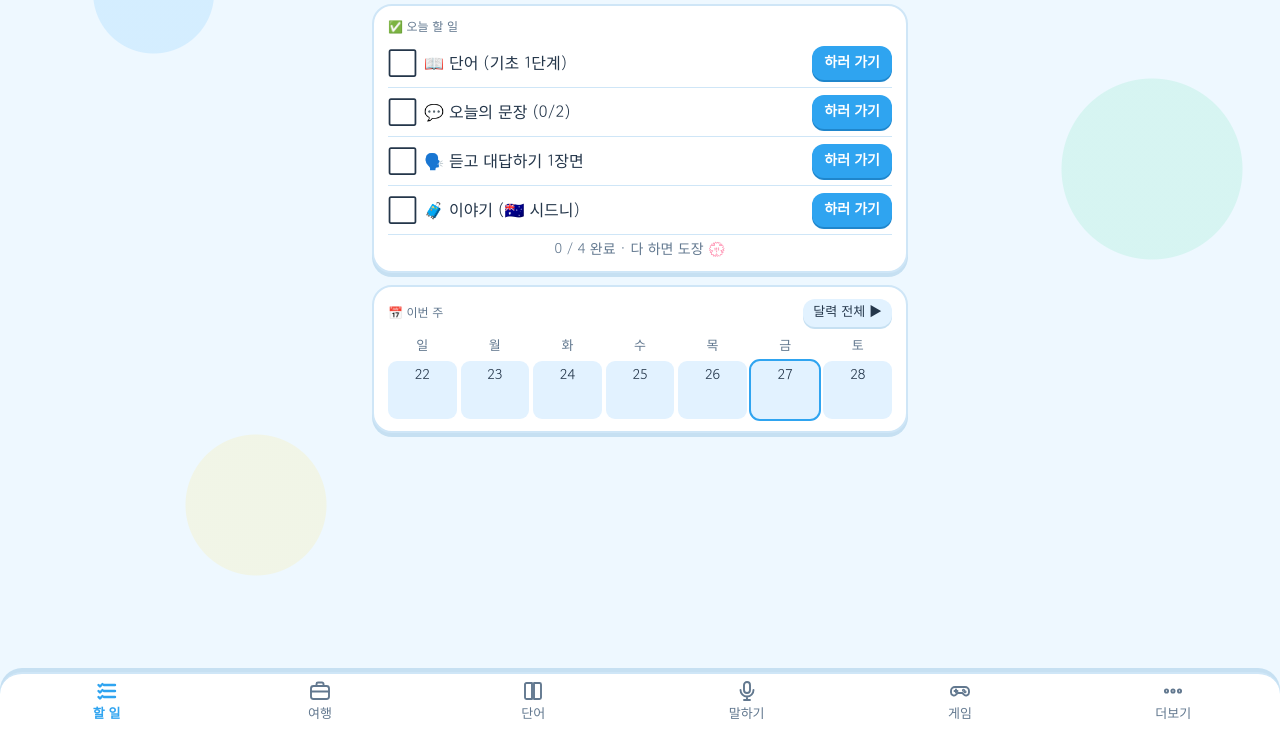
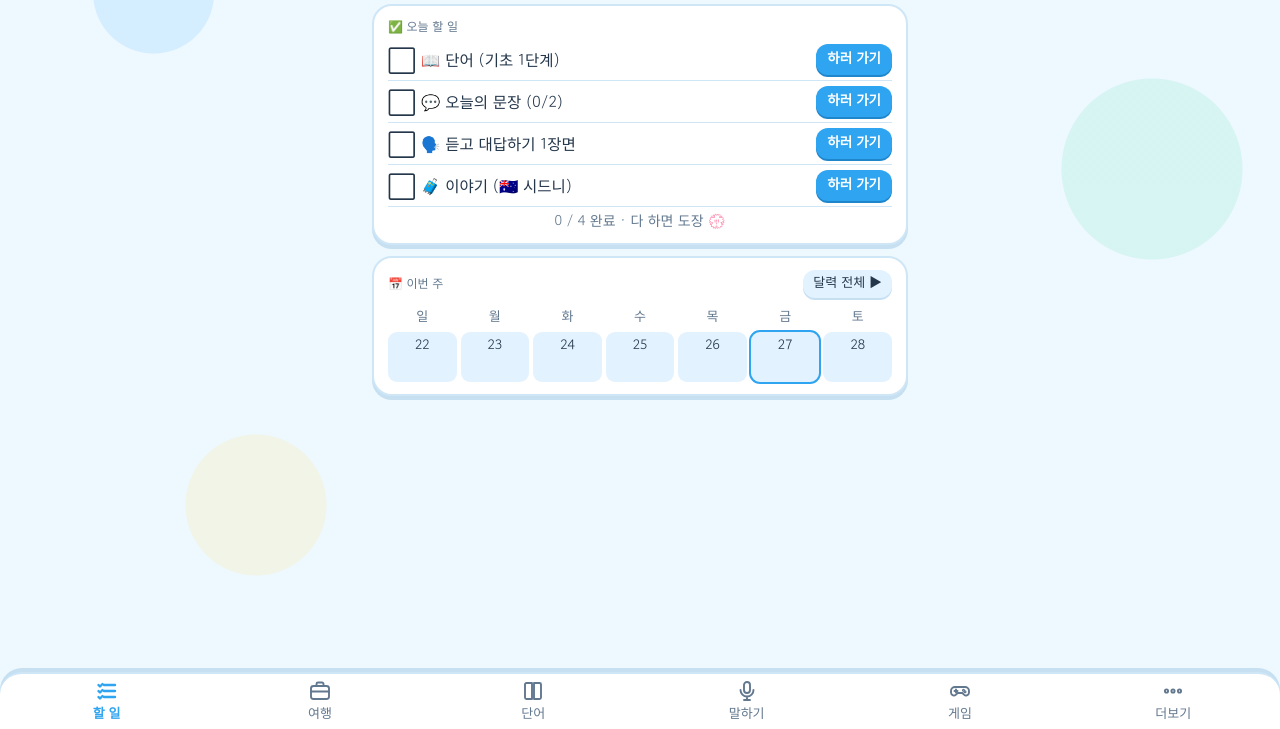
Before and after one commit to travel-eng/travel-eng.github.io, a plain HTML site: page index.html in a window 1280 px wide. Shown: the part 71-800 px from the top of the page. Drawn offline with Linux system fonts and the light colour scheme.

Commit message:
할 일 spacing slightly smaller (between v1.31 and v1.32)
Co-Authored-By: Claude Opus 5.5 <noreply@anthropic.com>
Claude-Session: https://claude.ai/code/session_014x4HKRfoBfcaCthFAg1p6M

```diff
--- a/app.js
+++ b/app.js
@@ -2,7 +2,7 @@
   "use strict";
 
   // ---------- 저장 ----------
-  var APP_VERSION = "1.32 (2026-11-27)";
+  var APP_VERSION = "1.33 (2026-11-27)";
   var KEY = "travelEnglish.v1";
   function load() {
     try { return JSON.parse(localStorage.getItem(KEY)) || {}; } catch (e) { return {}; }
--- a/index.html
+++ b/index.html
@@ -370,15 +370,15 @@ nav button.on svg.ic{stroke-width:2.4}
 .sr-dots i.on{background:var(--accent)}
 .sr-hint{color:var(--muted);font-size:15px;margin:2px 0}
 #srevMain .row button{flex:1}
-#tab-todo .card{margin-bottom:12px}
-#tab-todo .todo{padding:7px 0;gap:10px}
-#tab-todo .todo .chk{font-size:21px;width:26px}
-#tab-todo .todo .t{font-size:16px;line-height:1.35}
-#tab-todo .todo button{min-height:34px;padding:4px 12px;font-size:14px}
+#tab-todo .card{padding-top:12px;padding-bottom:12px;margin-bottom:11px}
+#tab-todo .todo{padding:5px 0;gap:9px}
+#tab-todo .todo .chk{font-size:20px;width:24px}
+#tab-todo .todo .t{font-size:15.5px;line-height:1.32}
+#tab-todo .todo button{min-height:31px;padding:3px 11px;font-size:13.5px}
 #tab-todo .cal-grid.week{gap:4px;margin-top:6px}
 #tab-todo .cal-grid.week .dow{padding:2px 0;font-size:13px}
-#tab-todo .cal-grid.week .d{height:58px;font-size:14px;padding-top:3px}
-#tab-todo .cal-grid.week .d .mini-stamp{width:28px;height:28px;font-size:9px;top:auto;bottom:2px;transform:translateX(-50%) rotate(-12deg)}
+#tab-todo .cal-grid.week .d{height:50px;font-size:13.5px;padding-top:2px}
+#tab-todo .cal-grid.week .d .mini-stamp{width:26px;height:26px;font-size:8.5px;top:auto;bottom:2px;transform:translateX(-50%) rotate(-12deg)}
 #wordsMain .choices{display:grid;grid-template-columns:1fr 1fr;gap:8px;margin-top:10px}
 #wordsMain .choices button{min-height:52px;padding:8px 10px;font-size:16px;margin:0}
 #wordsMain .word-big{font-size:31px;margin:4px 0 6px}
--- a/sw.js
+++ b/sw.js
@@ -1,5 +1,5 @@
 // 앱 파일을 저장해 두어 인터넷이 약해도 화면이 열리게 함 (말하기 인식은 인터넷 필요)
-var CACHE = "travel-english-v34";
+var CACHE = "travel-english-v35";
 var FILES = ["./", "index.html", "app.js", "sentences.js", "words.js", "words-app.js", "story.js", "story-app.js", "story-hanoi.js", "words2.js", "phonics2.js", "etym.js", "game.js", "explain.js", "phonics.js", "idioms.js", "connect.js", "phonics-ui.js", "dialog.js", "dialog-app.js", "sreview.js", "manifest.webmanifest", "plane-192.png", "plane-512.png"];
 self.addEventListener("install", function (e) {
   e.waitUntil(caches.open(CACHE).then(function (c) { return c.addAll(FILES); }));
```
